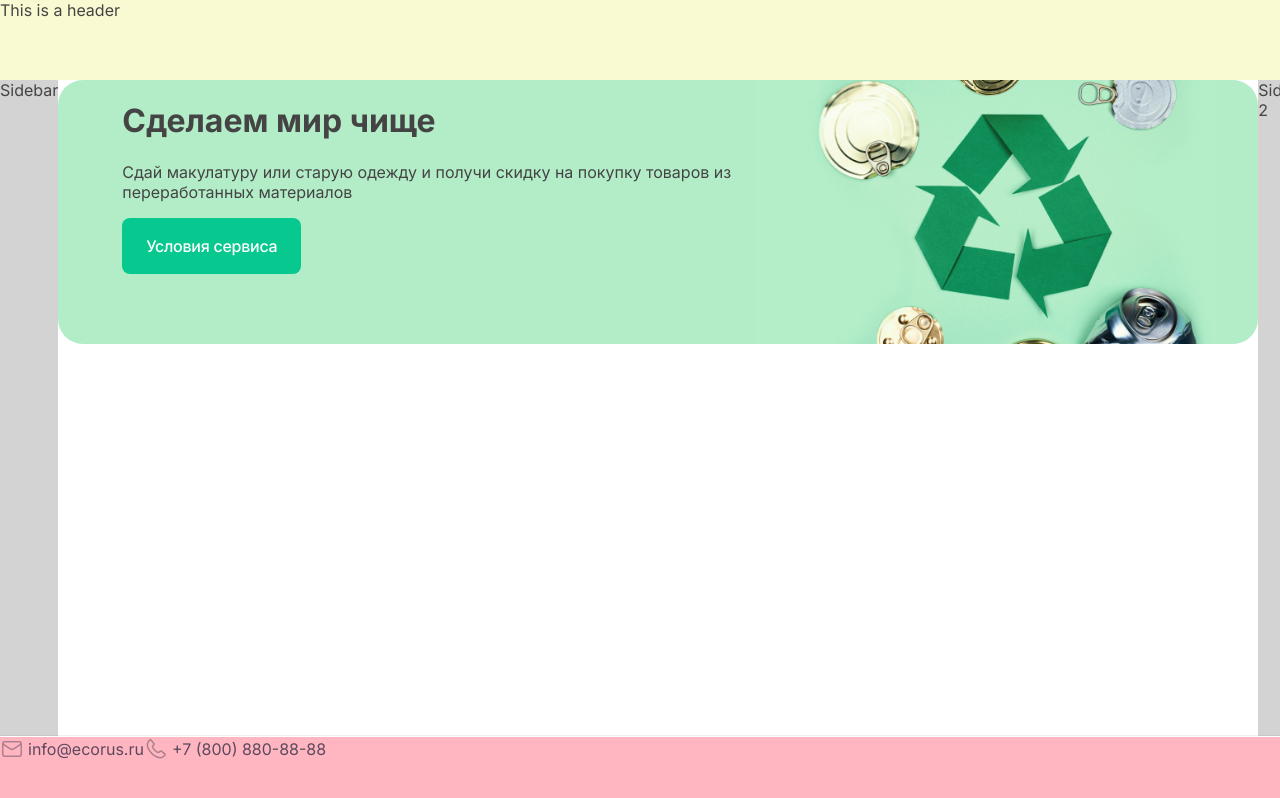
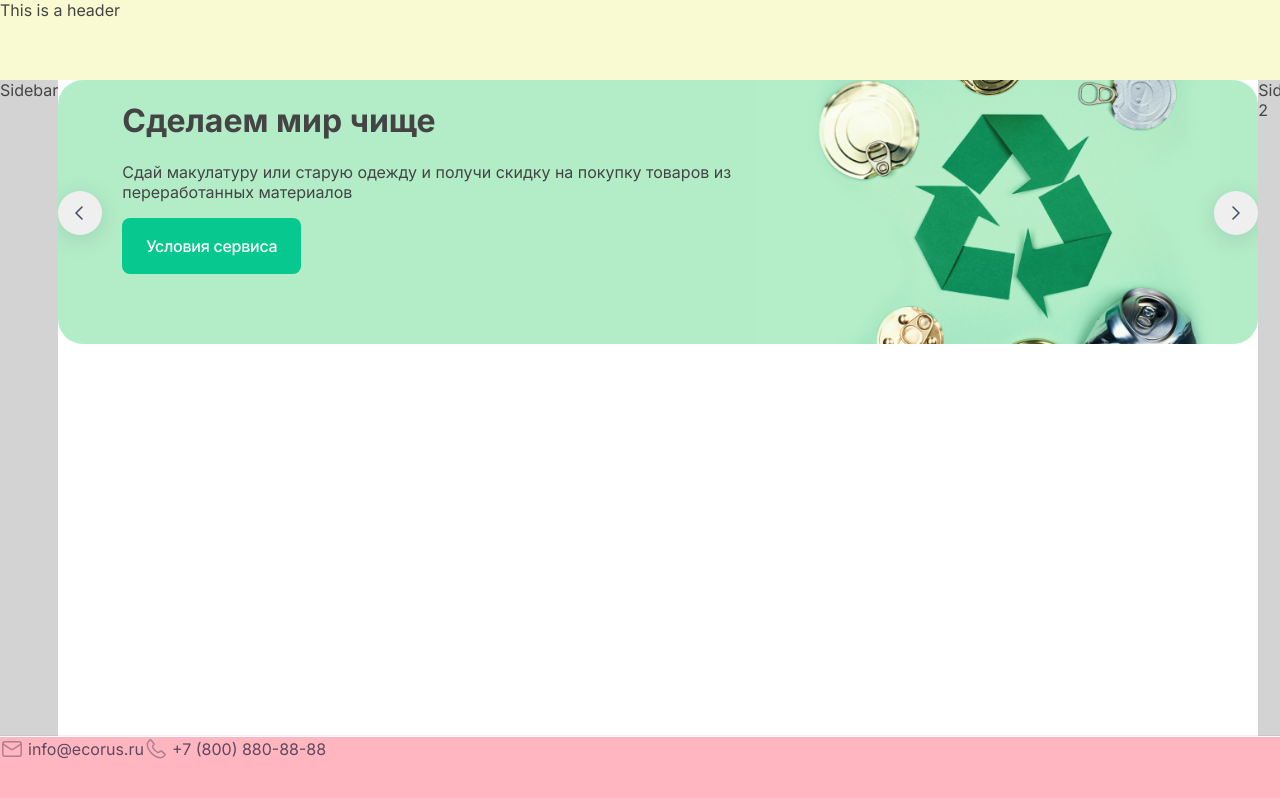
Before and after one commit to xenoturbellida/ecarus, a React (Create React App) app: page / in a window 1280 px wide. Shown: the top 798 px of the page. Built offline with nearby package versions, Linux system fonts and the light colour scheme.

Commit message:
make swiper

```diff
--- /dev/null
+++ b/src/components/Gallery/galleryContent.ts
@@ -0,0 +1,31 @@
+export interface IGalleryContent {
+    title: string;
+    paragraph: string;
+    buttonTitle: string;
+    onClick: () => void;
+    itemNo: 1 | 2 | 3
+}
+
+export const galleryContent: IGalleryContent[] = [
+    {
+        title: 'Сделаем мир чище',
+        paragraph: 'Сдай макулатуру или старую одежду и получи скидку на покупку товаров из переработанных материалов',
+        buttonTitle: 'Условия сервиса',
+        onClick: () => {},
+        itemNo: 1
+    },
+    {
+        title: 'А вы знали...',
+        paragraph: 'что среднее время разложения пластмассовых изделий колеблется от 400 до 700 лет, а полиэтиленовых пакетов — от 100 до 200 лет?',
+        buttonTitle: 'Узнать больше',
+        onClick: () => {},
+        itemNo: 2
+    },
+    {
+        title: 'Что с масками?',
+        paragraph: 'Медицинские маски не обязательно должны становиться отходами. Их тоже можно сдать на переработку.',
+        buttonTitle: 'Пункты сбора масок',
+        onClick: () => {},
+        itemNo: 3
+    }
+]
--- /dev/null
+++ b/src/components/Gallery/index.module.sass
@@ -0,0 +1,12 @@
+.button
+
+  &Wrapper
+    position: absolute
+    top: 42%
+    z-index: 1
+
+  &Left
+    left: 0
+
+  &Right
+    right: 0
--- /dev/null
+++ b/src/components/Gallery/index.tsx
@@ -0,0 +1,50 @@
+import React from "react";
+import { Swiper, SwiperSlide } from 'swiper/react';
+import 'swiper/css';
+import {GalleryItem} from "../GalleryItem";
+import {galleryContent} from "./galleryContent";
+import {SliderNextButton, SliderPrevButton} from "../GalleryButtons";
+import styles from "./index.module.sass"
+import classNames from "classnames/bind";
+
+
+const cx = classNames.bind(styles);
+
+export const Gallery = () => {
+    const content = galleryContent;
+    const slides = [];
+
+    for (let i = 0; i < content.length; i += 1) {
+        slides.push(
+            <SwiperSlide key={content[i].itemNo}>
+                <GalleryItem
+                    title={content[i].title}
+                    paragraph={content[i].paragraph}
+                    buttonTitle={content[i].buttonTitle}
+                    onClick={content[i].onClick}
+                    itemNo={content[i].itemNo}
+                />
+            </SwiperSlide>
+        )
+    }
+
+    return (
+        <Swiper id='main'>
+            <div className={cx({
+                buttonWrapper: true,
+                buttonLeft: true
+            })}>
+                <SliderPrevButton />
+            </div>
+
+            {slides}
+
+            <div className={cx({
+                buttonWrapper: true,
+                buttonRight: true
+            })}>
+                <SliderNextButton />
+            </div>
+        </Swiper>
+    );
+}
--- /dev/null
+++ b/src/components/GalleryButtons/index.tsx
@@ -0,0 +1,17 @@
+import { useSwiper } from 'swiper/react';
+import {ButtonWithIcon} from "../ui/ButtonWithIcon";
+
+
+export const SliderNextButton = () => {
+    const swiper = useSwiper();
+    return (
+        <ButtonWithIcon onClick={() => swiper.slideNext()} iconName='arrowRight' />
+    )
+}
+
+export const SliderPrevButton = () => {
+    const swiper = useSwiper();
+    return (
+        <ButtonWithIcon onClick={() => swiper.slidePrev()} iconName='arrowLeft' />
+    )
+}
--- a/src/components/ui/ButtonWithIcon/index.interfaces.ts
+++ b/src/components/ui/ButtonWithIcon/index.interfaces.ts
@@ -1,4 +1,5 @@
 export interface IButtonWithIcon {
     iconName: string;
     iconSize?: number | string;
+    onClick: () => void;
 }
--- a/src/components/ui/ButtonWithIcon/index.tsx
+++ b/src/components/ui/ButtonWithIcon/index.tsx
@@ -4,9 +4,9 @@ import {Icon} from "../Icon";
 import {IButtonWithIcon} from "./index.interfaces";
 
 
-export const ButtonWithIcon: FC<IButtonWithIcon> = ({iconName, iconSize=24}) => {
+export const ButtonWithIcon: FC<IButtonWithIcon> = ({iconName, iconSize=24, onClick}) => {
     return (
-        <button className={styles.buttonWithIcon}>
+        <button className={styles.buttonWithIcon} onClick={onClick}>
             <Icon name={iconName} size={iconSize} />
         </button>
     )
--- a/src/pages/MainPage/index.tsx
+++ b/src/pages/MainPage/index.tsx
@@ -1,17 +1,11 @@
 import styles from "./index.module.sass";
 import {BaseLayout} from "../../components/BaseLayout";
-import {GalleryItem} from "../../components/GalleryItem";
+import {Gallery} from "../../components/Gallery";
 
 export const MainPage = () => {
     return (
         <BaseLayout>
-            <GalleryItem
-                title='Сделаем мир чище'
-                paragraph='Сдай макулатуру или старую одежду и получи скидку на покупку товаров из переработанных материалов'
-                buttonTitle='Условия сервиса'
-                onClick={() => {}}
-                itemNo={1}
-            />
+            <Gallery />
         </BaseLayout>
     )
 }
```
